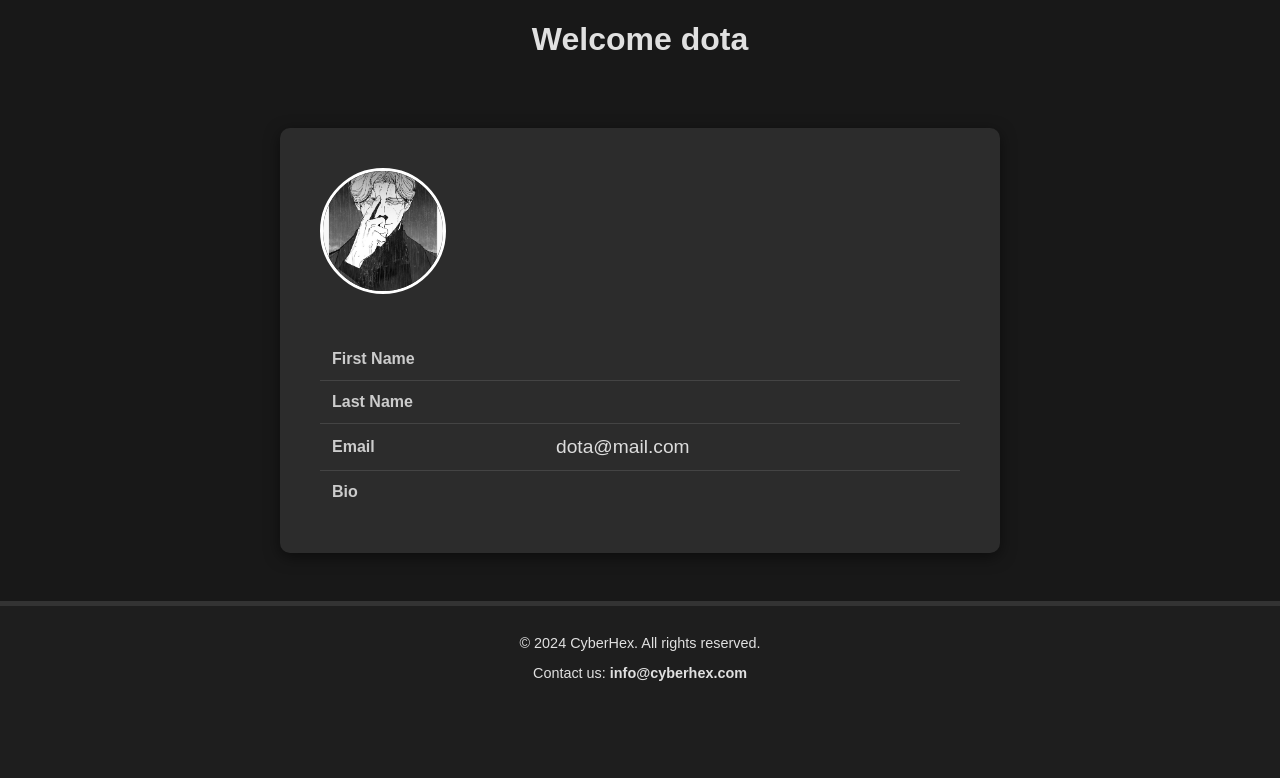
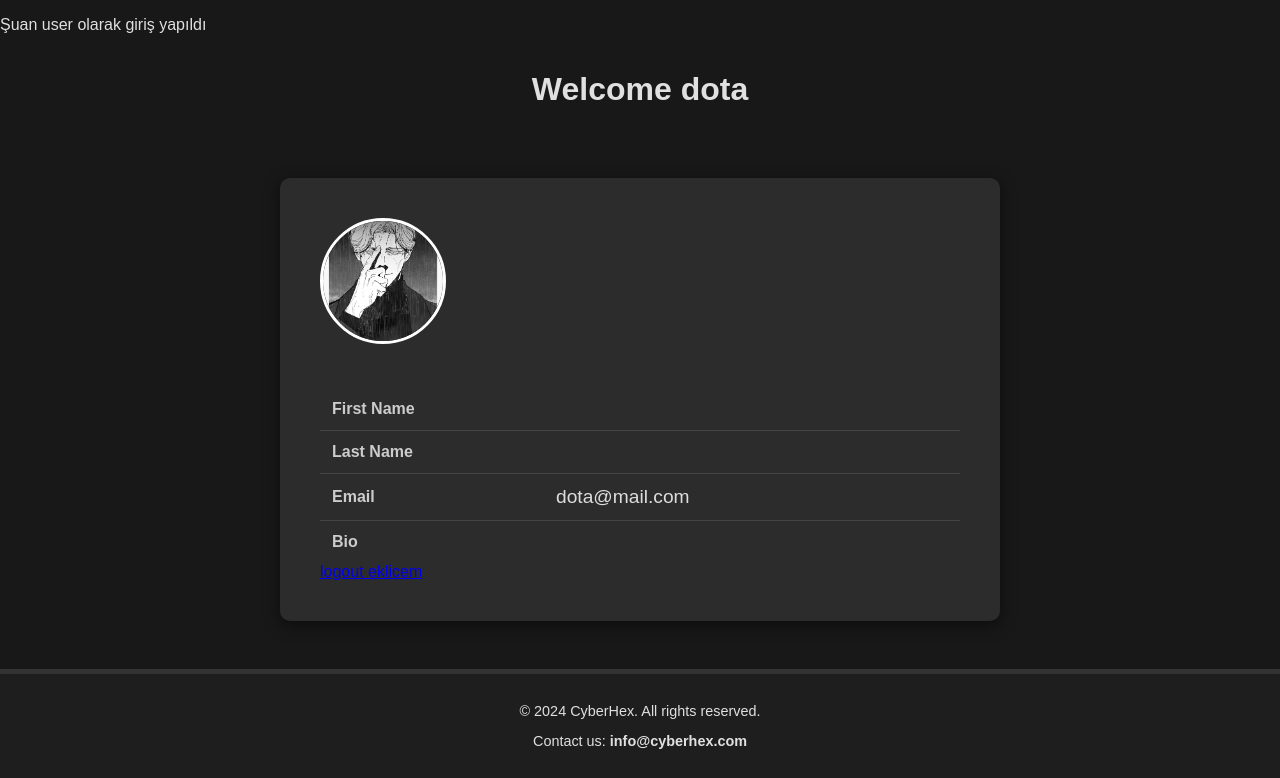
Before and after one commit to EmrullahAlku/CyberHex, a Django app: page /accounts/profile/1/ in a window 1280 px wide. Shown: the part 154-932 px from the top of the page. Before the commit the page ends 835 px from the top, so only its background shows below. Run offline with Django 5.2, Linux system fonts and the light colour scheme; a user stored in the database is signed in; data comes from the database, SQL or seed files in the repository; both versions use the stored data as it was after the commit.

Commit message:
Login logout register demo

```diff
--- a/CyberHex/settings.py
+++ b/CyberHex/settings.py
@@ -122,3 +122,6 @@ STATICFILES_DIRS = [
 DEFAULT_AUTO_FIELD = 'django.db.models.BigAutoField'
 
 AUTH_USER_MODEL = 'user_accounts.User'
+
+LOGIN_REDIRECT_URL = "/"
+LOGOUT_REDIRECT_URL = "/"
--- a/CyberHex/templates/layout.html
+++ b/CyberHex/templates/layout.html
@@ -18,9 +18,16 @@
     </head>
     <body>
         <main>
+            {% if user.is_authenticated %}
+                <p> Şuan user olarak giriş yapıldı <p>
+            {% else %}
+                <p>Şuan authenticate değil <a href="/accounts/login"> Giriş yapma sitesi</a></p>
+            {% endif %}
+
             {% block content %}
-            <!-- Sayfaya özgü içerik buraya gelecek -->
+                <!-- Sayfaya özgü içerik buraya gelecek -->
             {% endblock %}
+
         </main>
         <footer>
             <div class="footer-container">
--- a/user_accounts/templates/user_accounts/profile.html
+++ b/user_accounts/templates/profile.html
@@ -29,6 +29,7 @@
                 <td class="bio-text">{{ profile.bio }}</td>
             </tr>
         </table>
+        <a href="/accounts/login/">logout eklicem</a>
     </div>
 </section>
 
--- /dev/null
+++ b/user_accounts/templates/registration/login.html
@@ -0,0 +1,6 @@
+<h2>Log In</h2>
+<form method="post">
+  {% csrf_token %}
+  {{ form }}
+  <button type="submit">Log In</button>
+</form>
--- a/user_accounts/urls.py
+++ b/user_accounts/urls.py
@@ -1,4 +1,4 @@
-from django.urls import path
+from django.urls import include, path
 from . import views
 
 app_name = 'user_accounts'
@@ -7,4 +7,5 @@ urlpatterns = [
     path('', views.accounts_index, name='accounts_index'),
     path('profile/<int:user_id>/', views.profile, name='profile'),
     path('register/', views.register, name='register'),
+    path('', include("django.contrib.auth.urls")),
 ]
--- a/user_accounts/views.py
+++ b/user_accounts/views.py
@@ -7,7 +7,7 @@ from django.contrib.auth import login
 @login_required
 def profile(request, user_id):
     user = get_object_or_404(User, id=user_id)
-    return render(request, 'user_accounts/profile.html', {'user': user})
+    return render(request, 'profile.html', {'user': user})
 
 def register(request):
     if request.method == 'POST':
@@ -18,7 +18,7 @@ def register(request):
             return redirect('profile', user_id=user.id)
     else:
         form = UserCreationForm()
-    return render(request, 'user_accounts/register.html', {'form': form})
+    return render(request, 'register.html', {'form': form})
 
 def accounts_index(request):
-    return render(request, 'user_accounts/accounts_index.html')
+    return render(request, 'accounts_index.html')
```
Also changed, not shown: db.sqlite3, user_accounts/templates/accounts_index.html (renamed from user_accounts/templates/user_accounts/accounts_index.html), user_accounts/templates/registration/register.html (renamed from user_accounts/templates/user_accounts/register.html).
